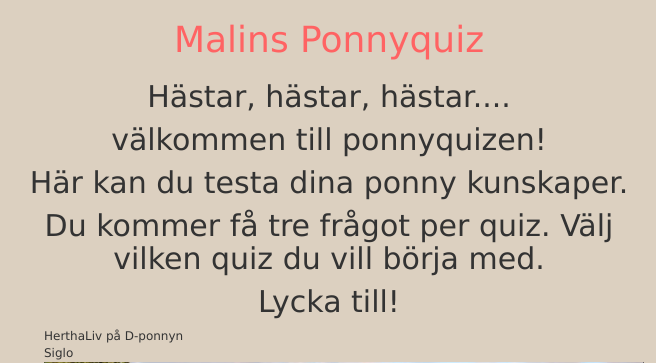
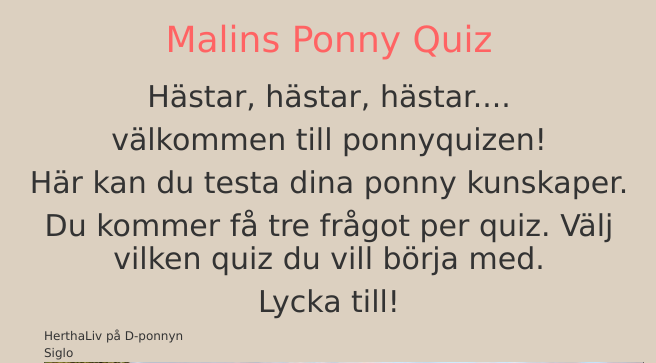
Before and after one commit to KarlbomTjejerna/quizproject, a Django app: page / in a window 1280 px wide. Shown: the top 363 px of the page, without its empty margins (311-967 px from the left). Run offline with Django 3.2, Linux system fonts and the light colour scheme; data that the repository does not hold is empty; some libraries are stand-ins or nearby versions.

Commit message:
rättning text

```diff
--- a/quiz/templates/start.html
+++ b/quiz/templates/start.html
@@ -20,7 +20,7 @@
    		<script src="js/bootstrap.min.js"></script>
 
 
-      <h1><center>Malins Ponnyquiz</center></h1>
+      <h1><center>Malins Ponny Quiz</center></h1>
 
 		<h2><center>
          <p> Hästar, hästar, hästar....</p>
```
